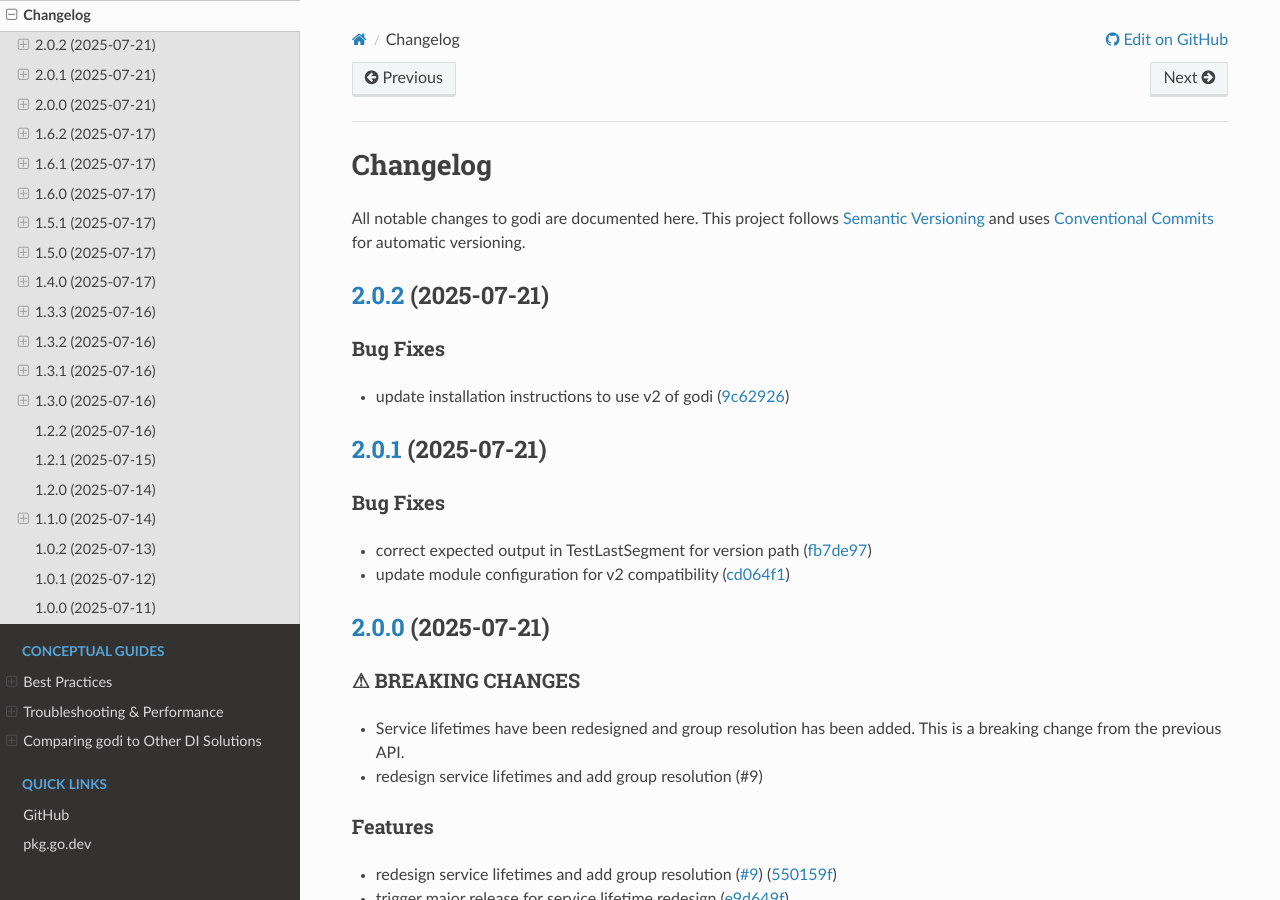
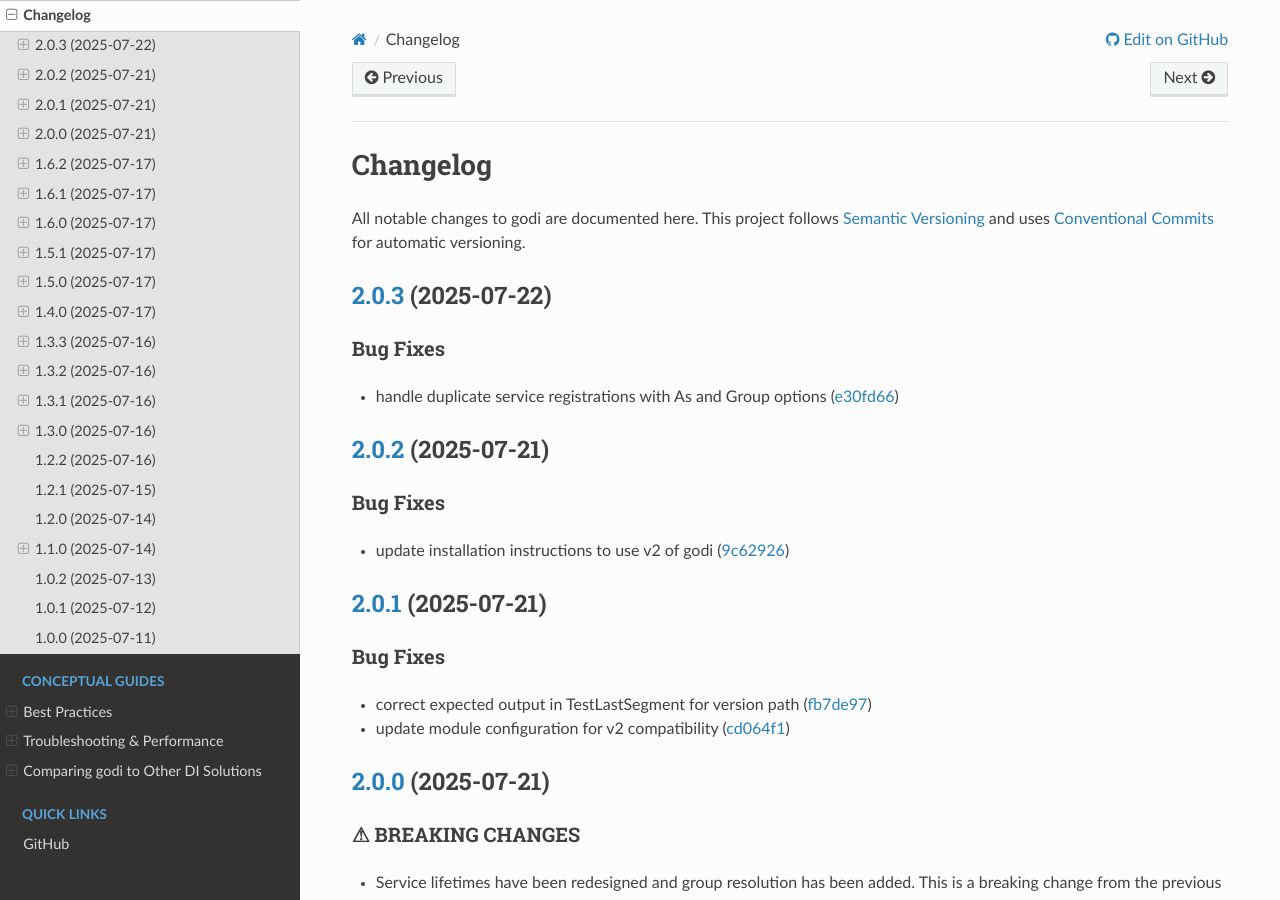
Before and after one commit to junioryono/godi, a Sphinx documentation site: the page built from docs/reference/changelog.md, in a window 1280 px wide and 900 px high. Built offline with Sphinx 7.4.7 and the Read the Docs theme 3.1.0, drawn with Linux system fonts in a browser that asks for light colours; pages that are not in the unit, such as notebooks, are missing from menus.

Commit message:
chore(release): v2.0.3 [skip ci]
- Update changelog
- Bump version

```diff
--- a/docs/reference/changelog.md
+++ b/docs/reference/changelog.md
@@ -1,6 +1,13 @@
 # Changelog
 
 All notable changes to godi are documented here. This project follows [Semantic Versioning](https://semver.org/) and uses [Conventional Commits](https://www.conventionalcommits.org/) for automatic versioning.
+
+## [2.0.3](https://github.com/junioryono/godi/compare/v2.0.2...v2.0.3) (2025-07-22)
+
+
+### Bug Fixes
+
+* handle duplicate service registrations with As and Group options ([e30fd66](https://github.com/junioryono/godi/commit/e30fd66bc284ec496b2ad2515a7512106ca344b4))
 
 ## [2.0.2](https://github.com/junioryono/godi/compare/v2.0.1...v2.0.2) (2025-07-21)
 
```
